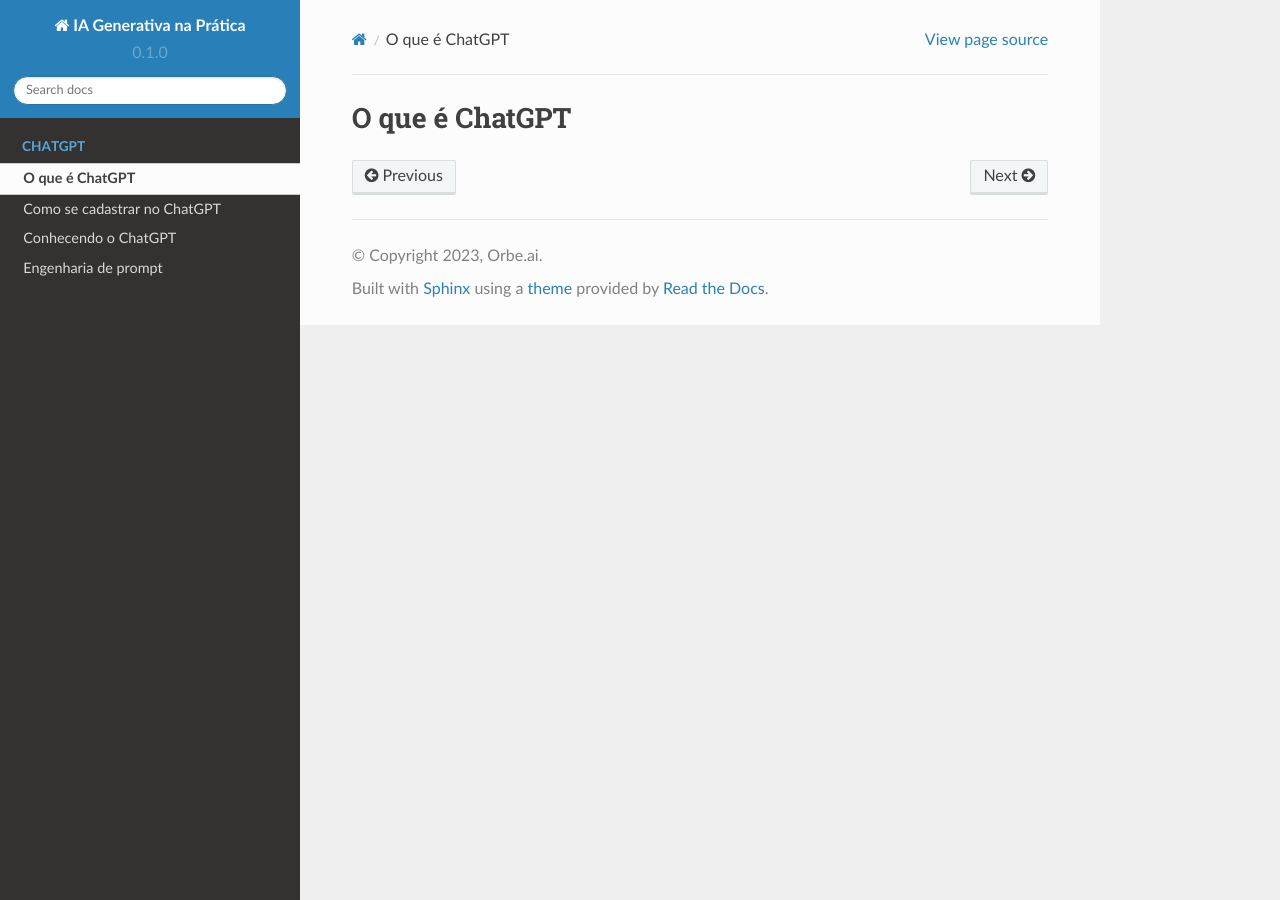
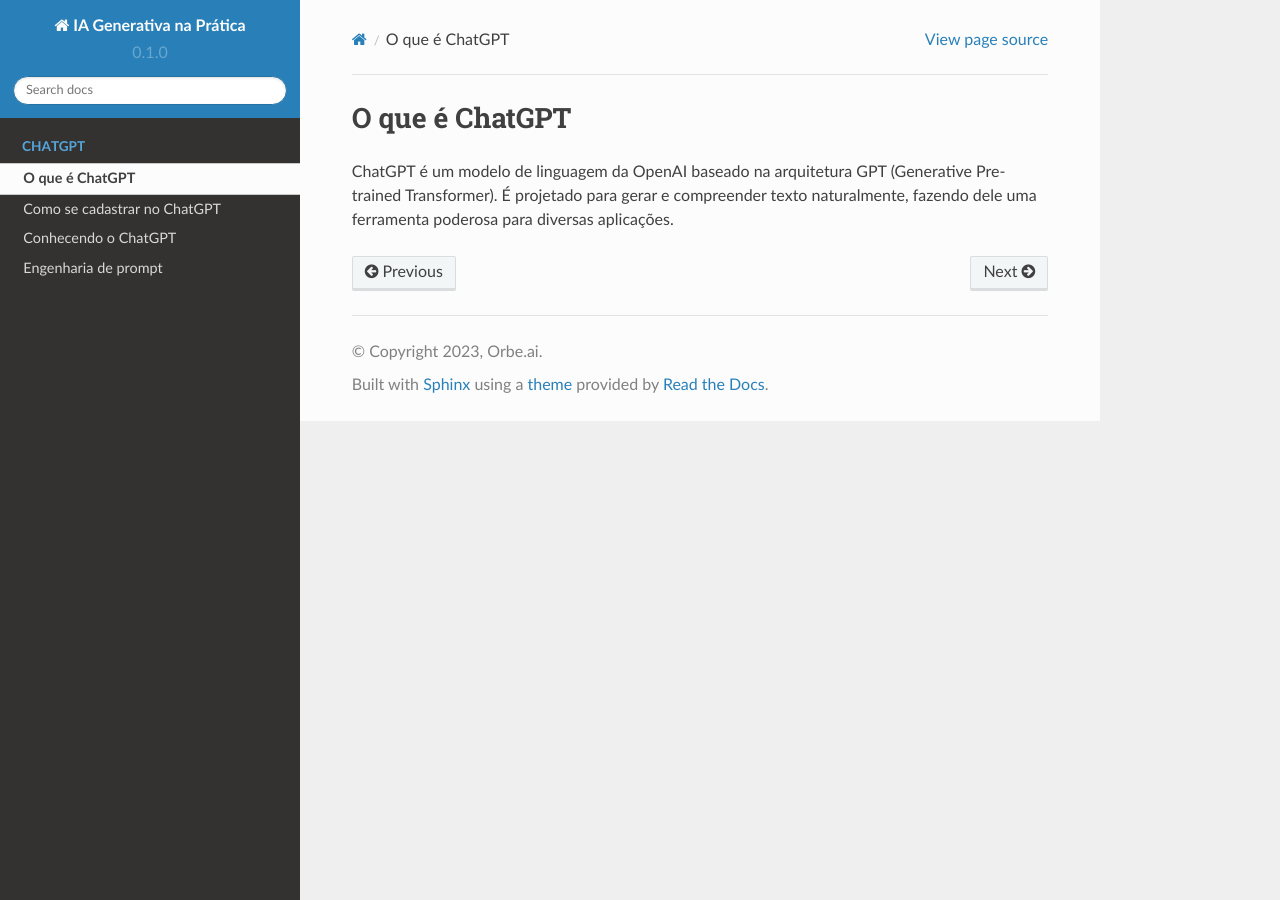
Before and after one commit to conteudo-orbeai/RTD_GENAI_V01, a Sphinx documentation site: the page built from docs/source/CHATGPT/chatgpt_o_que_e_chatgpt/chatgpt_o_que_e_chatgpt.rst, in a window 1280 px wide. Built offline with Sphinx 7.4.7 and the Read the Docs theme 2.0.0, drawn with Linux system fonts in a browser that asks for light colours; pages that are not in the unit, such as notebooks, are missing from menus.

Commit message:
Update chatgpt_o_que_e_chatgpt.rst

```diff
--- a/docs/source/CHATGPT/chatgpt_o_que_e_chatgpt/chatgpt_o_que_e_chatgpt.rst
+++ b/docs/source/CHATGPT/chatgpt_o_que_e_chatgpt/chatgpt_o_que_e_chatgpt.rst
@@ -1,3 +1,5 @@
 ***************
 O que é ChatGPT
 ***************
+
+ChatGPT é um modelo de linguagem da OpenAI baseado na arquitetura GPT (Generative Pre-trained Transformer). É projetado para gerar e compreender texto naturalmente, fazendo dele uma ferramenta poderosa para diversas aplicações.
```
